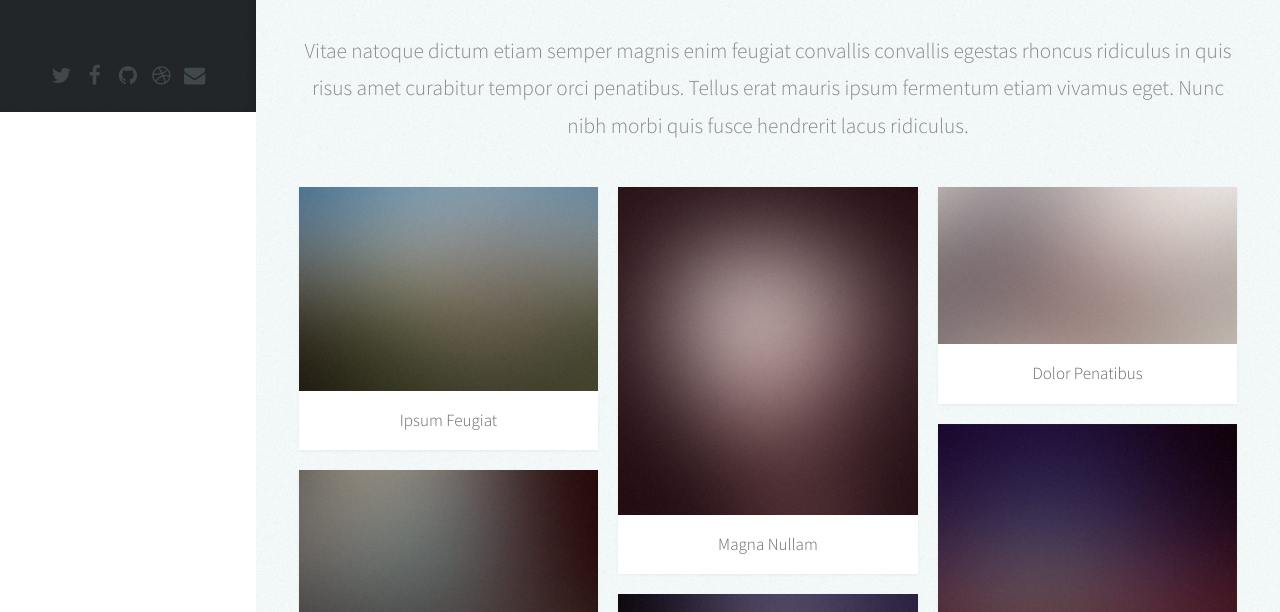
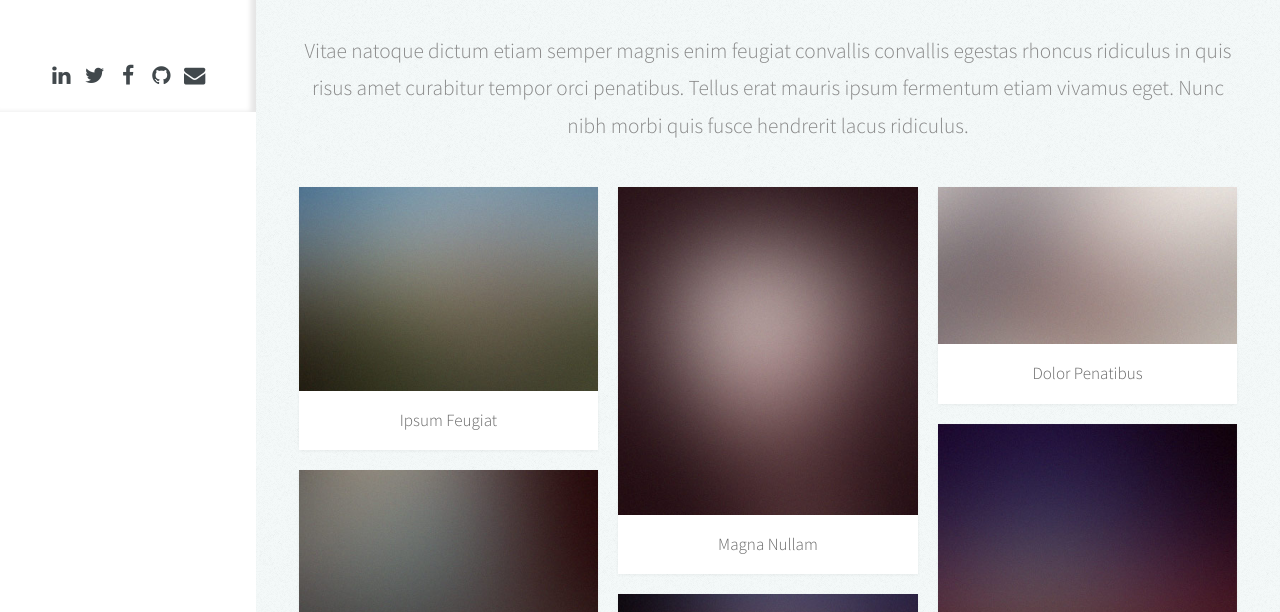
Before and after one commit to rgvh/portfolio, a plain HTML site: page index.html in a window 1280 px wide. Shown: the part 688-1300 px from the top of the page. Drawn offline with Linux system fonts and the light colour scheme.

Commit message:
Added links to social media

```diff
--- a/assets/css/state.css
+++ b/assets/css/state.css
@@ -14,7 +14,7 @@
   -webkit-justify-content: space-between;
   -ms-justify-content: space-between;
   justify-content: space-between;
-  background: #222629 url("images/overlay.png");
+  /* background: #222629 url("images/overlay.png"); */
   box-shadow: inset -0.25em 0 0.25em 0 rgba(0, 0, 0, 0.1);
   color: #fff;
   height: 100%;
--- a/index.html
+++ b/index.html
@@ -48,11 +48,11 @@
 
 					<!-- Social Icons -->
 						<ul class="icons">
-							<li><a href="#" class="icon fa-twitter"><span class="label">Twitter</span></a></li>
-							<li><a href="#" class="icon fa-facebook"><span class="label">Facebook</span></a></li>
-							<li><a href="#" class="icon fa-github"><span class="label">Github</span></a></li>
-							<li><a href="#" class="icon fa-dribbble"><span class="label">Dribbble</span></a></li>
-							<li><a href="#" class="icon fa-envelope"><span class="label">Email</span></a></li>
+							<li><a href="https://www.linkedin.com/in/richardvonhagel/" class="icon fa-linkedin"><span class="label">Twitter</span></a></li>
+							<li><a href="https://twitter.com/rgvonhagel" class="icon fa-twitter"><span class="label">Twitter</span></a></li>
+							<li><a href="https://www.facebook.com/richard.vonhagel" class="icon fa-facebook"><span class="label">Facebook</span></a></li>
+							<li><a href="https://github.com/rgvh" class="icon fa-github"><span class="label">Github</span></a></li>
+							<li><a href="rgvonhagel@gmail.com" class="icon fa-envelope"><span class="label">Email</span></a></li>
 						</ul>
 
 				</div>
```
